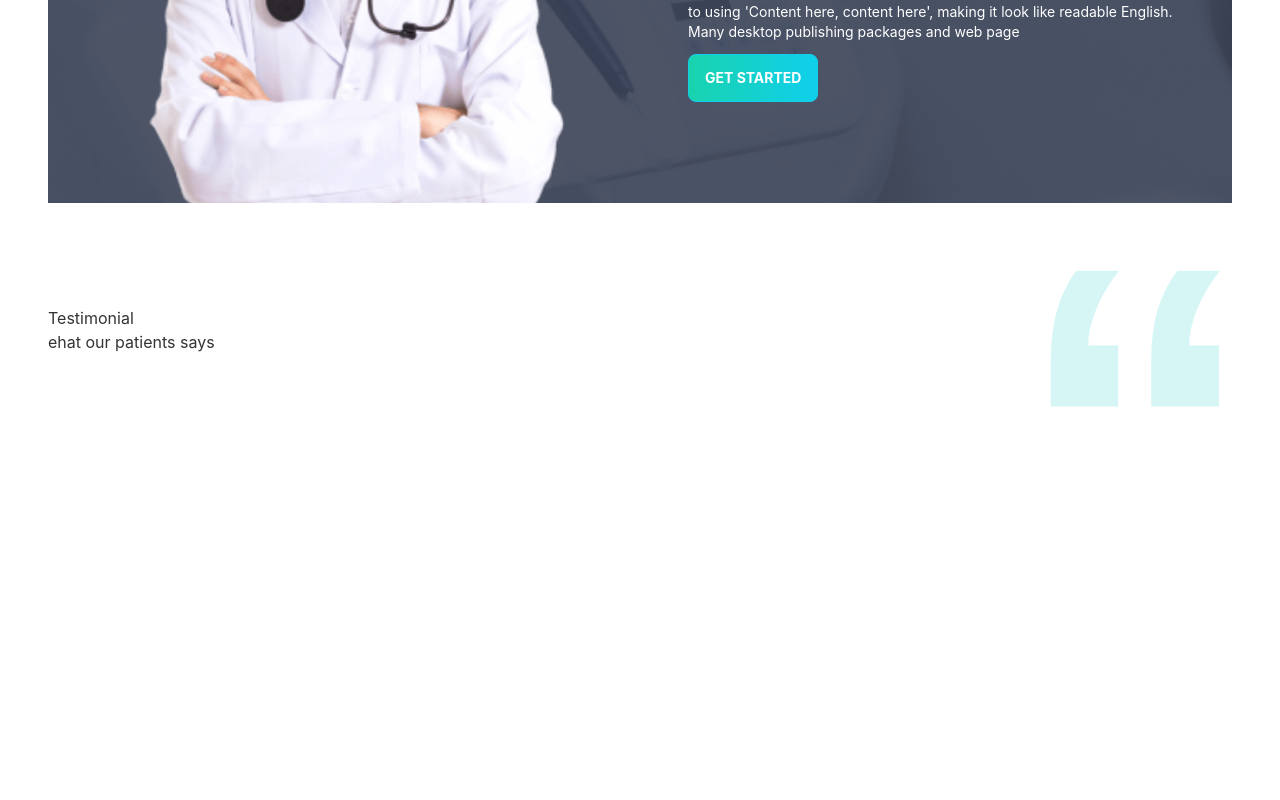
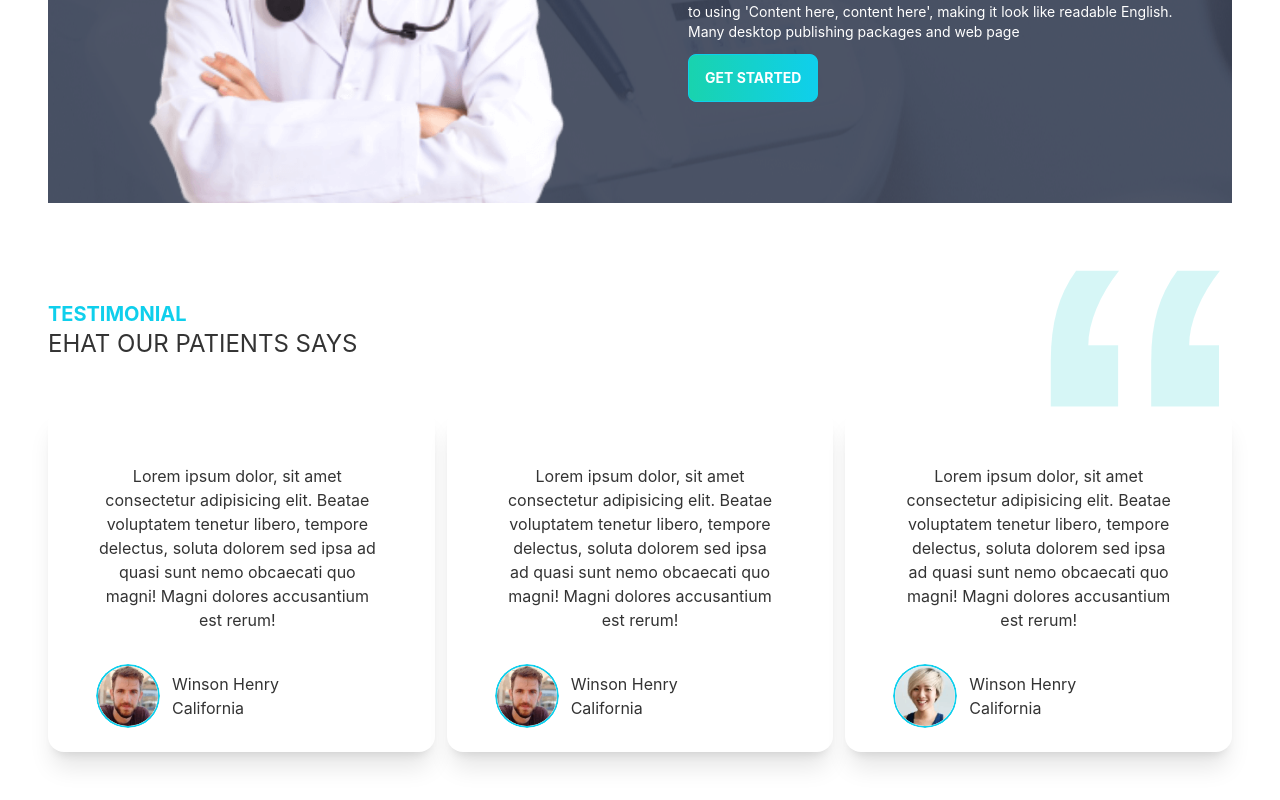
Before and after one commit to ajoy45/doctor-portal-client, a React (Create React App) app: page / in a window 1280 px wide. Shown: the part 2670-3470 px from the top of the page. Before the commit the page ends 3078 px from the top, so only its background shows below. Built offline with nearby package versions, Linux system fonts and the light colour scheme.

Commit message:
testimonial added

```diff
--- a/src/Components/Testimonial/Testimonial.js
+++ b/src/Components/Testimonial/Testimonial.js
@@ -1,17 +1,65 @@
 import React from 'react';
-import quote from '../../assets/icons/quote.svg'
+import quote from '../../assets/icons/quote.svg';
+import people1 from '../../assets/images/people1.png';
+import people2 from '../../assets/images/people1.png';
+import people3 from '../../assets/images/people3.png';
 const Testimonial = () => {
     return (
-        <section>
+        <section className='mb-12'>
             <div className='flex justify-between items-center'>
-                <div>
-                    <h3>Testimonial</h3>
-                    <h1>ehat our patients says</h1>
+                <div >
+                    <h3 className='text-primary text-xl font-bold uppercase'>Testimonial</h3>
+                    <h1 className=' text-2xl font-normal uppercase'>ehat our patients says</h1>
                 </div>
-                <div>
-                    <img style={{width:192}} src={quote} alt="" />
+                <div >
+                    <img style={{ width: 192 }} src={quote} alt="" />
                 </div>
             </div>
+            <div className='grid sm:grid-cols-1 md:grid-cols-2 lg:grid-cols-3 justify-center items-center gap-3 '>
+                <div className="card  bg-base-100 shadow-xl p-6">
+                    <div className="card-body text-center pl-6">
+
+                        <p>Lorem ipsum dolor, sit amet consectetur adipisicing elit. Beatae voluptatem tenetur libero, tempore delectus, soluta dolorem sed ipsa ad quasi sunt nemo obcaecati quo magni! Magni dolores accusantium est rerum!</p>
+                    </div>
+                    <div className='flex justify-start items-center pl-6'>
+                        <img className="mask mask-circle w-16 rounded-full border-2 border-primary " src={people1} alt='' />
+                        <div className='pl-3'>
+                            <h1>Winson Henry</h1>
+                            <h3>California</h3>
+                        </div>
+                    </div>
+
+                </div>
+                <div class="card  bg-base-100 shadow-xl p-6">
+                    <div class="card-body text-center">
+
+                        <p>Lorem ipsum dolor, sit amet consectetur adipisicing elit. Beatae voluptatem tenetur libero, tempore delectus, soluta dolorem sed ipsa ad quasi sunt nemo obcaecati quo magni! Magni dolores accusantium est rerum!</p>
+                    </div>
+                    <div className='flex justify-start items-center pl-6'>
+                        <img className="mask mask-circle w-16 rounded-full border-2 border-primary" src={people2} alt='' />
+                        <div className='pl-3'>
+                            <h1>Winson Henry</h1>
+                            <h3>California</h3>
+                        </div>
+                    </div>
+                </div>
+                <div class="card  bg-base-100 shadow-xl p-6">
+                    <div class="card-body text-center">
+
+                        <p>Lorem ipsum dolor, sit amet consectetur adipisicing elit. Beatae voluptatem tenetur libero, tempore delectus, soluta dolorem sed ipsa ad quasi sunt nemo obcaecati quo magni! Magni dolores accusantium est rerum!</p>
+                    </div>
+                    <div className='flex justify-start items-center pl-6'>
+                        <img className="mask mask-circle w-16 rounded-full border-2 border-primary" src={people3} alt='' />
+                        <div className='pl-3'>
+                            <h1>Winson Henry</h1>
+                            <h3>California</h3>
+                        </div>
+                    </div>
+                </div>
+
+
+            </div>
+
         </section>
     );
 };
```
